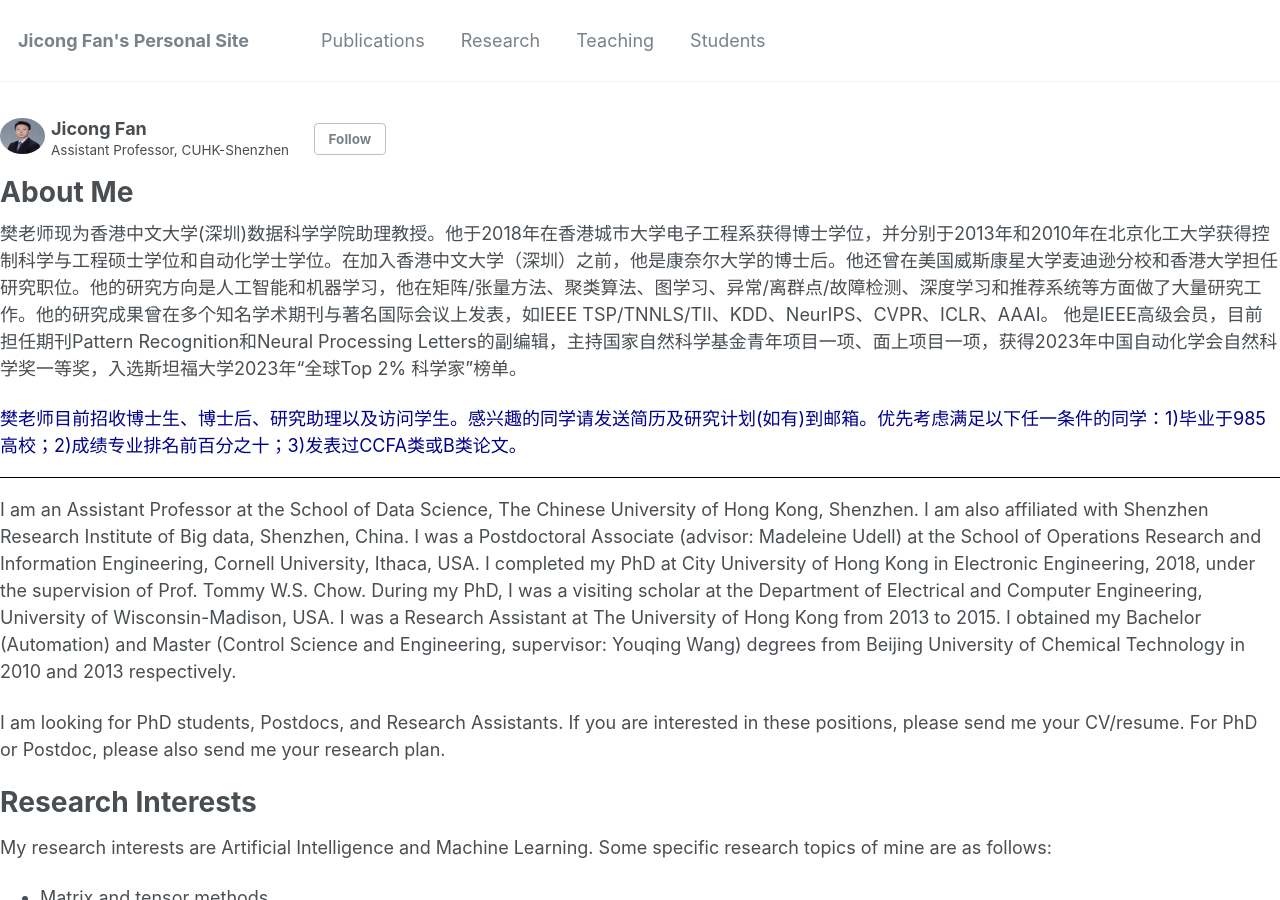
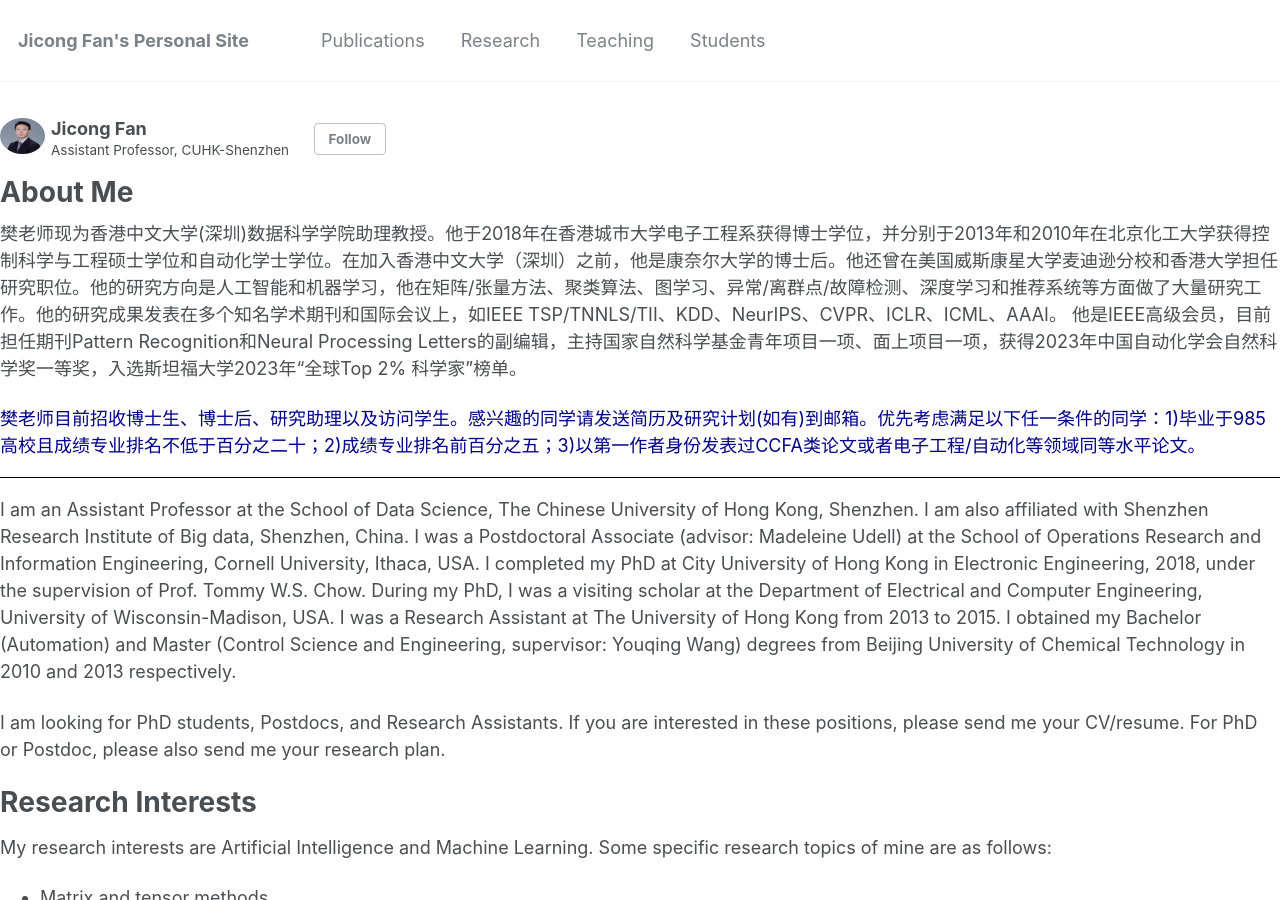
Before and after one commit to jicongfan/jicongfan.github.io, a Jekyll site: the page built from _pages/about.md, in a window 1280 px wide and 900 px high. Built offline with Jekyll 4.4.1, drawn with Linux system fonts in a browser that asks for light colours.

Commit message:
Update about.md

```diff
--- a/_pages/about.md
+++ b/_pages/about.md
@@ -9,9 +9,9 @@ redirect_from:
 ---
 
 
-樊老师现为香港中文大学(深圳)数据科学学院助理教授。他于2018年在香港城市大学电子工程系获得博士学位，并分别于2013年和2010年在北京化工大学获得控制科学与工程硕士学位和自动化学士学位。在加入香港中文大学（深圳）之前，他是康奈尔大学的博士后。他还曾在美国威斯康星大学麦迪逊分校和香港大学担任研究职位。他的研究方向是人工智能和机器学习，他在矩阵/张量方法、聚类算法、图学习、异常/离群点/故障检测、深度学习和推荐系统等方面做了大量研究工作。他的研究成果曾在多个知名学术期刊与著名国际会议上发表，如IEEE TSP/TNNLS/TII、KDD、NeurIPS、CVPR、ICLR、AAAI。 他是IEEE高级会员，目前担任期刊Pattern Recognition和Neural Processing Letters的副编辑，主持国家自然科学基金青年项目一项、面上项目一项，获得2023年中国自动化学会自然科学奖一等奖，入选斯坦福大学2023年“全球Top 2% 科学家”榜单。
+樊老师现为香港中文大学(深圳)数据科学学院助理教授。他于2018年在香港城市大学电子工程系获得博士学位，并分别于2013年和2010年在北京化工大学获得控制科学与工程硕士学位和自动化学士学位。在加入香港中文大学（深圳）之前，他是康奈尔大学的博士后。他还曾在美国威斯康星大学麦迪逊分校和香港大学担任研究职位。他的研究方向是人工智能和机器学习，他在矩阵/张量方法、聚类算法、图学习、异常/离群点/故障检测、深度学习和推荐系统等方面做了大量研究工作。他的研究成果发表在多个知名学术期刊和国际会议上，如IEEE TSP/TNNLS/TII、KDD、NeurIPS、CVPR、ICLR、ICML、AAAI。 他是IEEE高级会员，目前担任期刊Pattern Recognition和Neural Processing Letters的副编辑，主持国家自然科学基金青年项目一项、面上项目一项，获得2023年中国自动化学会自然科学奖一等奖，入选斯坦福大学2023年“全球Top 2% 科学家”榜单。
 
-<font color=DarkBlue>樊老师目前招收博士生、博士后、研究助理以及访问学生。感兴趣的同学请发送简历及研究计划(如有)到邮箱。优先考虑满足以下任一条件的同学：1)毕业于985高校；2)成绩专业排名前百分之十；3)发表过CCFA类或B类论文。</font>
+<font color=DarkBlue>樊老师目前招收博士生、博士后、研究助理以及访问学生。感兴趣的同学请发送简历及研究计划(如有)到邮箱。优先考虑满足以下任一条件的同学：1)毕业于985高校且成绩专业排名不低于百分之二十；2)成绩专业排名前百分之五；3)以第一作者身份发表过CCFA类论文或者电子工程/自动化等领域同等水平论文。</font>
 
 ---
 
```
